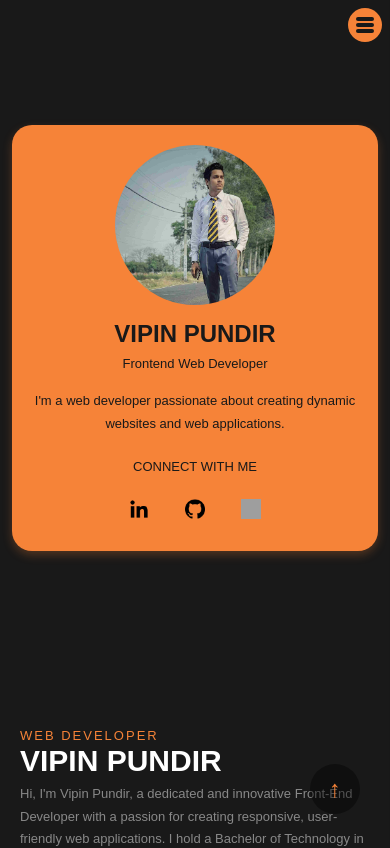
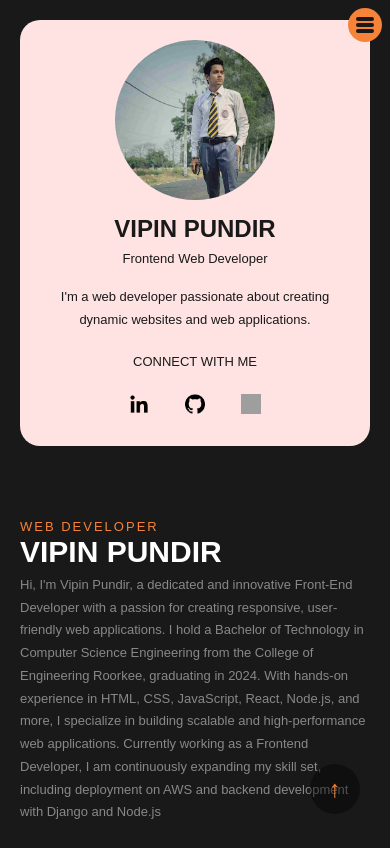
Before and after one commit to vipinpundir/React_Portfolio, a React (Create React App) app: page /Portfolio in a window 390 px wide. Shown: the top 848 px of the page. Built offline with nearby package versions, Linux system fonts and the light colour scheme; grey boxes are pictures that could not be loaded.

Commit message:
update colours

```diff
--- a/src/Component/EducationSection.css
+++ b/src/Component/EducationSection.css
@@ -2,7 +2,8 @@
     font-size: 15px;
     line-height: 25px;
     color: #888888;
-    min-height: 100vh;
+    /* min-height: 100vh; */
+    margin: 20px auto;
     /* for animation:  ; */
     opacity: 0;
     transform: translateX(-200px);
--- a/src/Component/Header.css
+++ b/src/Component/Header.css
@@ -26,9 +26,8 @@
     text-align: center;
     color: white;
     font-family: 'Arial', sans-serif;
-    box-shadow: 0 4px 10px #f6843842;
     margin: auto 12px;
-    background-color: #F68338;
+    background-color: #FFE3E3 ;
 }
 
 .profile-card:hover {
@@ -132,7 +131,7 @@
     /* font-weight: 600; */
 }
 
-.top-arrow{
+.top-arrow {
     position: fixed;
     background: #00000065;
     bottom: 30px;
@@ -160,8 +159,12 @@
 
     .container1 {
         width: 100%;
-        height: 80vh;
+        height: fit-content;
         position: static;
+    }
+
+    .profile-card {
+        margin: 20px auto;
     }
 
     .container2 {
@@ -295,8 +298,8 @@
 
 @media (max-width: 760px) {
 
-    .container1 {
-        height: 80vh;
+    .profile-card {
+        margin: 20px;
     }
 
 
@@ -319,7 +322,7 @@
 
     .project {
         width: fit-content !important;
-        margin-bottom: 18% !important;
+        margin-bottom: 18px !important;
     }
 
 
@@ -332,9 +335,10 @@
         text-align: center;
         margin-bottom: 10px !important;
     }
-    .skills-logos{
-    justify-content: center;
-}
+
+    .skills-logos {
+        justify-content: center;
+    }
 
 
 }
--- a/src/Component/HeaderSection.js
+++ b/src/Component/HeaderSection.js
@@ -1,6 +1,5 @@
 import React from "react";
 import './HeaderSection.css';
-import { Link } from "react-router-dom";
 import htmllogo from '../Images/logos/html-5.png'
 import csslogo from '../Images/logos/css-3.png'
 import bootlogo from '../Images/logos/bootstrap.png'
```
